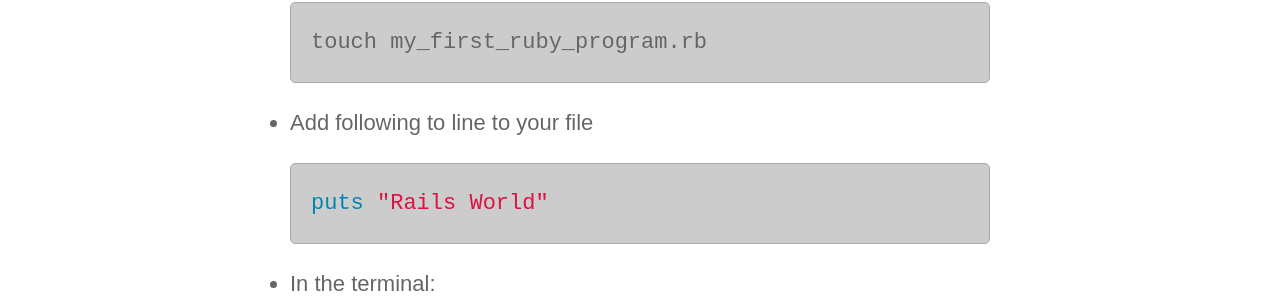
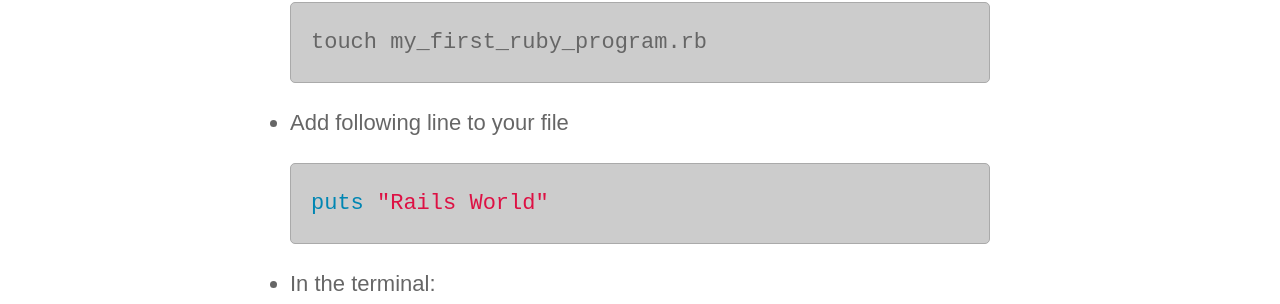
Before and after one commit to sadiksha/sadiksha.github.io, a Jekyll site: the page built from _posts/blog/2010-08-29-First-ruby-program.md, in a window 1280 px wide. Shown: the part 458-762 px from the top of the page. Built offline with Jekyll 4.4.1, drawn with Linux system fonts in a browser that asks for light colours; nearby versions of some CDN libraries.

```diff
--- a/_posts/blog/2010-08-29-First-ruby-program.md
+++ b/_posts/blog/2010-08-29-First-ruby-program.md
@@ -13,7 +13,7 @@ It is really very easy to create a first ruby program. Follow the following inst
 touch my_first_ruby_program.rb
 {% endhighlight %}
 
-* Add following to line to your file
+* Add following line to your file
 
 {% highlight ruby %}
 puts "Rails World"
```
